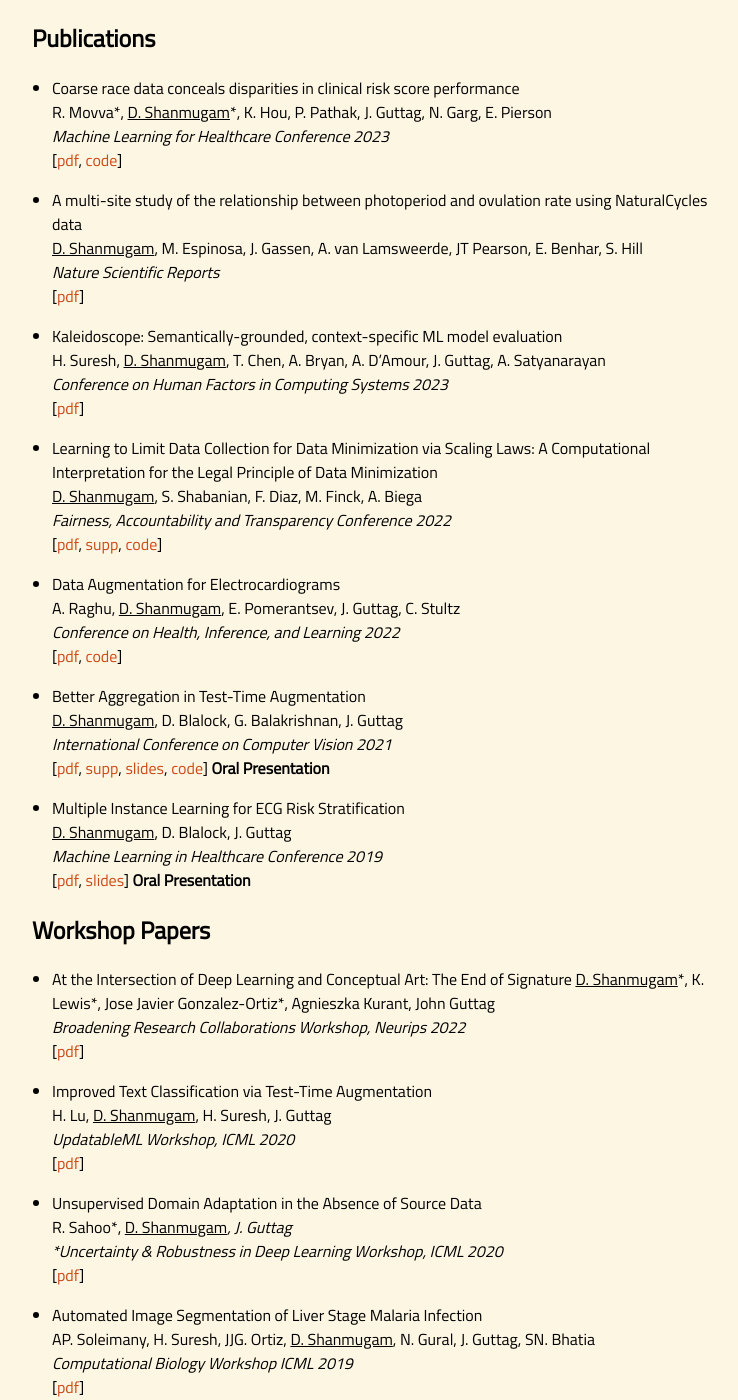
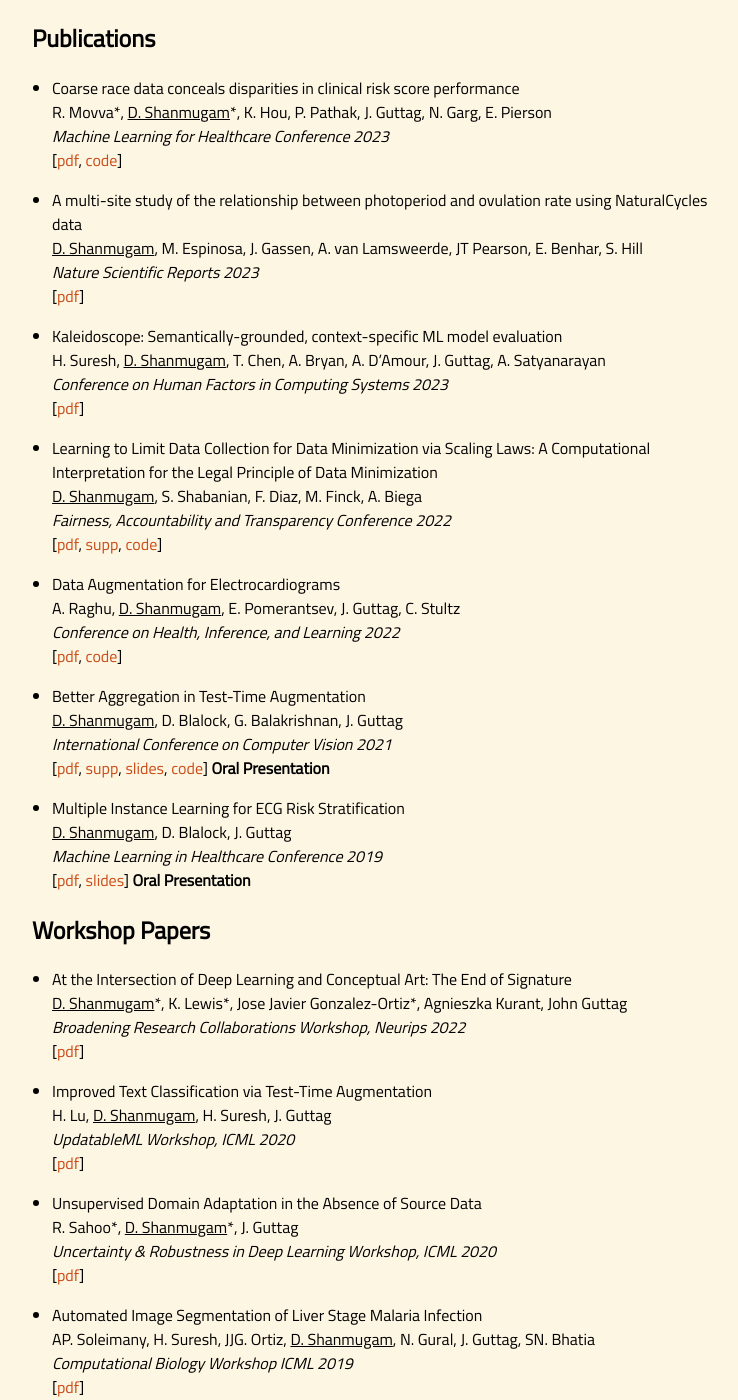
Before and after one commit to dmshanmugam/dmshanmugam.github.io, a Jekyll site: the page built from publications.md, in a window 1280 px wide and 1400 px high, scrolled down 607 px. Shown: the whole window, without its empty margins (258-996 px from the left). Built offline with Jekyll 4.4.1, drawn with Linux system fonts in a browser that asks for light colours.

Commit message:
fix typos

```diff
--- a/publications.md
+++ b/publications.md
@@ -25,7 +25,7 @@
 
 - A multi-site study of the relationship between photoperiod and ovulation rate using NaturalCycles data \\
 <u>D. Shanmugam</u>, M. Espinosa, J. Gassen, A. van Lamsweerde, JT Pearson, E. Benhar, S. Hill \\
-*Nature Scientific Reports* \\
+*Nature Scientific Reports 2023* \\
 [[pdf](https://www.nature.com/articles/s41598-023-34940-z)]
 
 - Kaleidoscope: Semantically-grounded, context-specific ML model evaluation \\
@@ -56,7 +56,7 @@
 
 ## Workshop Papers
 
-- At the Intersection of Deep Learning and Conceptual Art: The End of Signature
+- At the Intersection of Deep Learning and Conceptual Art: The End of Signature \\
 <u>D. Shanmugam</u>\*, K. Lewis\*, Jose Javier Gonzalez-Ortiz\*, Agnieszka Kurant, John Guttag \\
 *Broadening Research Collaborations Workshop, Neurips 2022* \\
 [[pdf](https://arxiv.org/abs/2207.04312)]
@@ -68,7 +68,7 @@
 [[pdf](https://arxiv.org/abs/2206.13607)]
 
 - Unsupervised Domain Adaptation in the Absence of Source Data \\
-R. Sahoo\*, <u>D. Shanmugam</u>*, J. Guttag \\
+R. Sahoo\*, <u>D. Shanmugam</u>\*, J. Guttag \\
 *Uncertainty & Robustness in Deep Learning Workshop, ICML 2020* \\
 [[pdf](pdfs/udl_icml_2020.pdf)]
 
```
